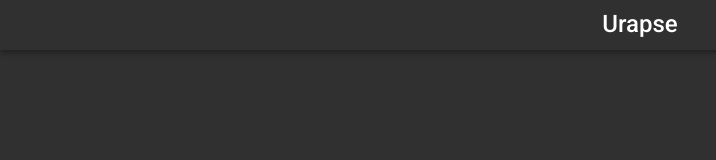
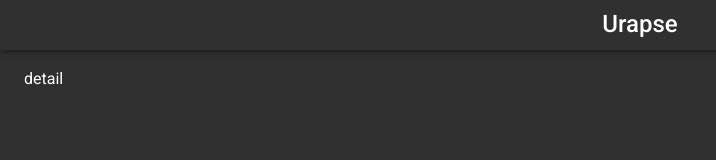
Before and after one commit to Nexus0831/urapse, a Vue app: page /detail/1 in a window 1280 px wide. Shown: the top 160 px of the page, without its empty margins (0-716 px from the left). Built offline with nearby package versions, Linux system fonts and the light colour scheme.

Commit message:
feat: Detailページの雛形を作成

```diff
--- /dev/null
+++ b/src/components/DetailView.vue
@@ -0,0 +1,17 @@
+<template>
+  <div id="detail">
+    detail
+  </div>
+</template>
+
+<script lang="ts">
+import { Component, Prop, Vue } from 'vue-property-decorator';
+
+@Component
+export default class DetailView extends Vue {
+}
+</script>
+
+<style lang="stylus" scoped>
+
+</style>
--- a/src/router.ts
+++ b/src/router.ts
@@ -1,6 +1,7 @@
 import Vue from 'vue';
 import Router from 'vue-router';
 import Home from './views/Home.vue';
+import Detail from './views/Detail.vue';
 
 Vue.use(Router);
 
@@ -13,5 +14,10 @@ export default new Router({
       name: 'home',
       component: Home,
     },
+    {
+      path: '/detail/:id',
+      name: 'detail',
+      component: Detail,
+    },
   ],
 });
--- /dev/null
+++ b/src/views/Detail.vue
@@ -0,0 +1,17 @@
+<template>
+  <div class="detail">
+    <DetailView />
+  </div>
+</template>
+
+<script lang="ts">
+import { Component, Vue } from 'vue-property-decorator';
+import DetailView from '@/components/DetailView.vue'; // @ is an alias to /src
+
+@Component({
+  components: {
+    DetailView,
+  },
+})
+export default class Detail extends Vue {}
+</script>
```
